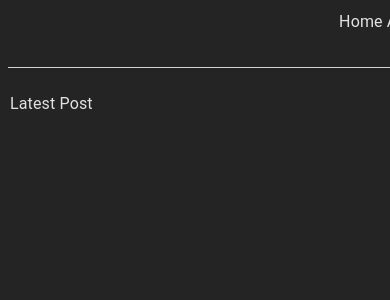
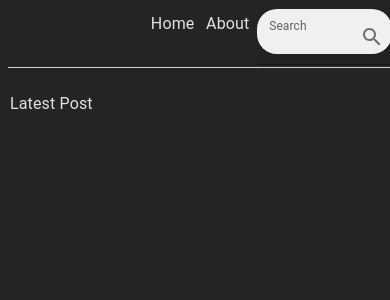
Before and after one commit to RichardJeanBaptiste/random_blog_project, a React (Vite) app: page / in a window 390 px wide. Shown: the top 300 px of the page. Built offline with nearby package versions, Linux system fonts and the light colour scheme; no server answers.

Commit message:
added responsive styling for frontpage

```diff
--- a/src/components/Header.jsx
+++ b/src/components/Header.jsx
@@ -1,10 +1,11 @@
 //import React from 'react';
-import { FontAwesomeIcon } from "@fortawesome/react-fontawesome";
-import { faMagnifyingGlass } from "@fortawesome/free-solid-svg-icons";
 import { useTheme }  from '@mui/material/styles';
 import Box from '@mui/material/Box';
+import TextField  from "@mui/material/TextField";
 import Typography  from "@mui/material/Typography";
-
+import InputAdornment from '@mui/material/InputAdornment';
+import IconButton  from "@mui/material/IconButton";
+import SearchIcon from '@mui/icons-material/Search';
 
 
 const Header = () => {
@@ -14,12 +15,29 @@ const Header = () => {
 
     return(
         <Box sx={styles.header}>
-            <Box style={styles.headerItems}>
-                <Typography component="p" sx={{ marginLeft: '5%'}}>Home</Typography>
-                <Typography component="p" sx={{ marginLeft: '7%'}}>About</Typography>
-                <Box sx={{ marginTop: '1.5%', marginLeft: '10%'}}>
-                    <FontAwesomeIcon icon={faMagnifyingGlass} />
-                </Box>
+            <Box sx={styles.headerItems}>
+                <Typography component="p" sx={styles.headerItem1}>Home</Typography>
+                <Typography component="p" sx={styles.headerItem2}>About</Typography>
+                <TextField id="filled-basic" label="Search" variant="filled"
+                    sx={styles.headerForm}
+                    InputLabelProps={{
+                        sx: {
+                            top: ['-7px','-8px','-8px' ,'-4px','-3px'],
+                            fontSize: ['12px','12px','14px', '17px', '14px'],
+                        }
+                    }}
+                    InputProps={{
+                        endAdornment:
+                            <InputAdornment position="end">
+                                <IconButton
+                                aria-label="toggle password visibility"
+                                edge="end"
+                                >
+                                    <SearchIcon/>
+                                </IconButton>
+                        </InputAdornment>
+                    }}
+                />
             </Box>
         </Box>
     )
@@ -38,9 +56,25 @@ const useStyles = (theme) => ({
         display: 'flex',
         flexDirection: 'row',
         height: '100%',
-        width: '15%',
-        marginLeft: '85%',
+        width: '100%',
+        //marginLeft: ['63%','80%','85%','88%','90%'],
         marginTop: '.6%'
+    },
+    headerForm: {
+        borderRadius: '20px',
+        backgroundColor: 'white',
+        width: ['35%', '35%', '18%','21%','20%'],
+        height: '77%',
+        marginTop: '-0.4%',
+        marginLeft: '2%'
+    },
+    headerItem1: {
+        marginLeft: ['37%','47%', '69%', '69%', '69%'],
+        marginTop: '.5%'
+    },
+    headerItem2: {
+        marginLeft: ['3%','1%','1%','1%','1%'],
+        marginTop: '.5%'
     }
 })
 
--- a/src/components/Post.jsx
+++ b/src/components/Post.jsx
@@ -52,8 +52,8 @@ const useStyles = (theme) => ({
         top: '52%',
         left: '50%',
         transform: 'translate(-50%, -50%)',
-        width: 400,
-        height: '85%',
+        width: ['60%','44%',400, 400, 400],
+        height: ['80%','82%','80%','85%','85%'],
         bgcolor: 'background.paper',
         border: '2px solid #000',
         boxShadow: 24,
```
